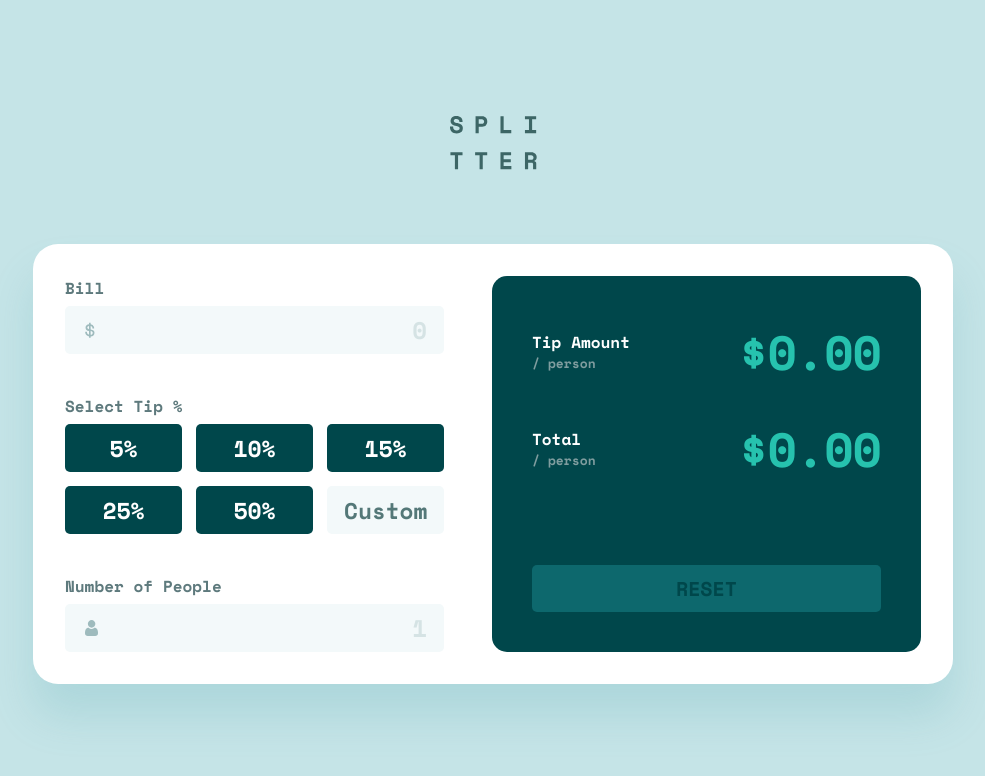
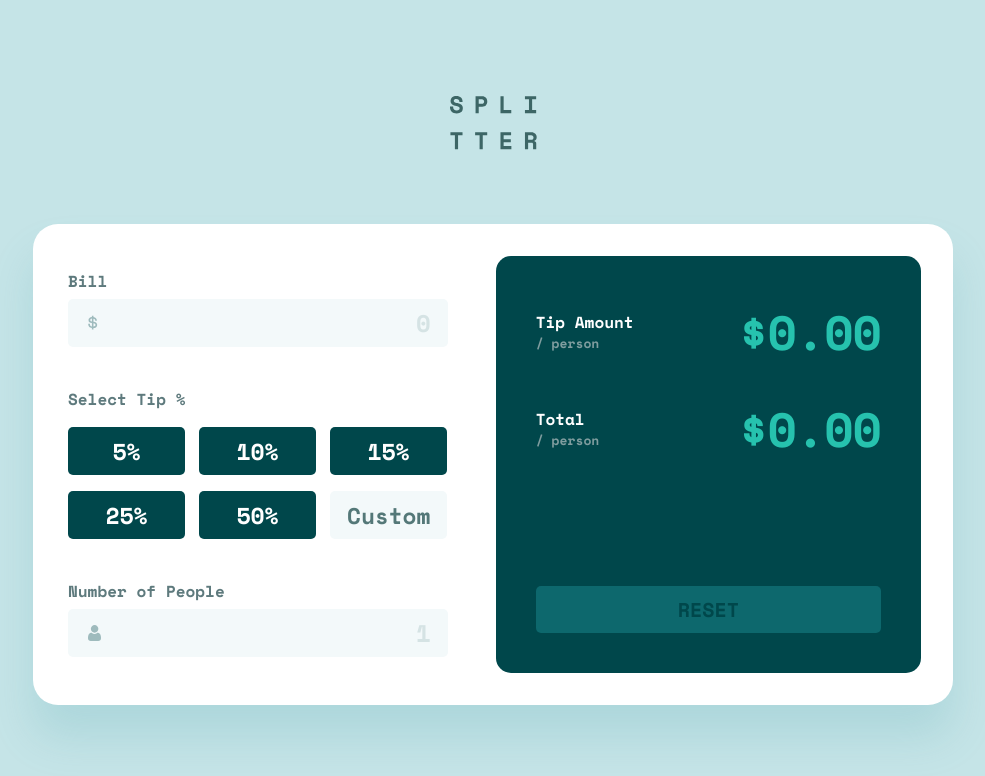
Before and after one commit to zowieerickson/react-tip-calculator-app, a React (Vite) app: page / in a window 1280 px wide. Shown: the top 776 px of the page, without its empty margins (147-1132 px from the left). Built offline with nearby package versions, Linux system fonts and the light colour scheme.

Commit message:
update spacing of entire layout to better match figma design

```diff
--- a/src/components/SelectTip.jsx
+++ b/src/components/SelectTip.jsx
@@ -40,8 +40,8 @@ export default function SelectTip({
     }
 
     return (
-      <div>
-        <h3>Select Tip %</h3>
+      <div className="tips">
+        <h3 className="tip-title">Select Tip %</h3>
         <div className="tip-buttons-wrapper">
           <button className={`tip-buttons tip-percentage ${selectedButton === 1 && 'selected'}`}
           onClick={(e) => {
--- a/src/styles/data-wrapper.css
+++ b/src/styles/data-wrapper.css
@@ -10,9 +10,9 @@
 .calculation-container {
     display: flex;
     flex-direction: column;
+    padding: 13px 0 16px 3px;
     width: 100%;
     gap: 40px;
-    max-width: 379px;
 }
 
 .calculation-container h3 {
--- a/src/styles/select-tip.css
+++ b/src/styles/select-tip.css
@@ -1,7 +1,12 @@
+.tips .tip-title {
+    margin-bottom: 16px;
+}
+
 .tip-buttons-wrapper {
     display: flex;
     flex-wrap: wrap;
-    gap: 14px;
+    column-gap: 14px;
+    row-gap: 16px;
 }
 
 .tip-buttons {
```
